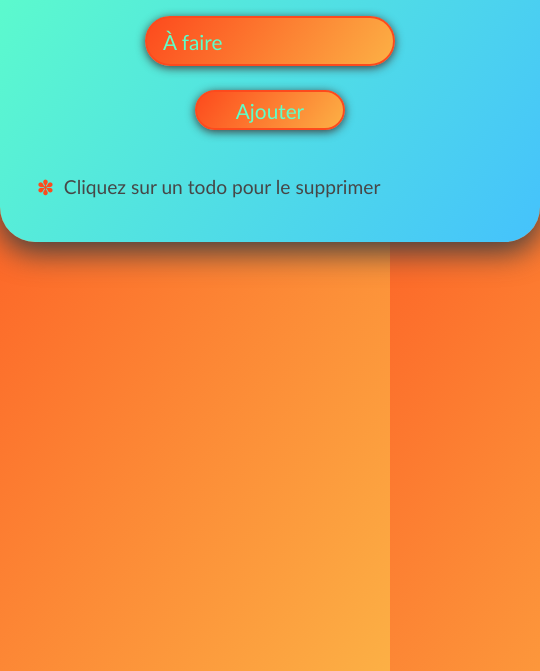
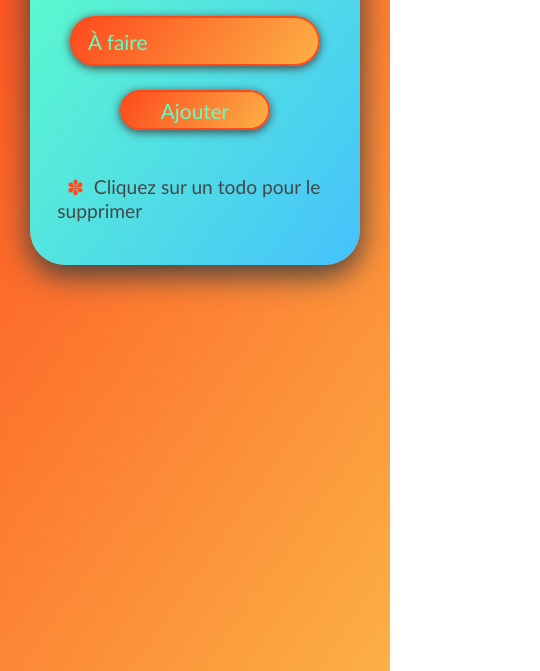
Before and after one commit to a-flh/to-do-list, a plain HTML site: page index.html in a window 390 px wide. Shown: the part 173-844 px from the top of the page, 540 px wide, since content can reach past the window. Drawn offline with Linux system fonts and the light colour scheme.

Commit message:
some responsive added

```diff
--- a/style.css
+++ b/style.css
@@ -15,7 +15,9 @@ body {
 }
 
 .container {
-  width: 540px;
+  width: 40%;
+  min-width: 330px;
+  max-width: 700px;
   margin: 0 auto;
   text-align: center;
   background: linear-gradient(125deg, #5effc9 0%, #45c2fc 100%);
```
